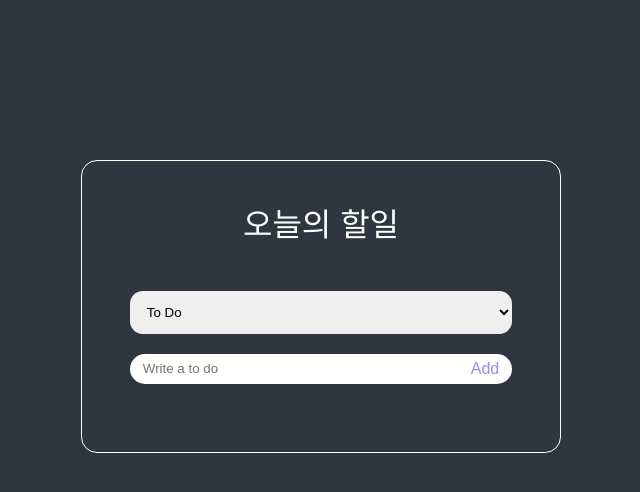
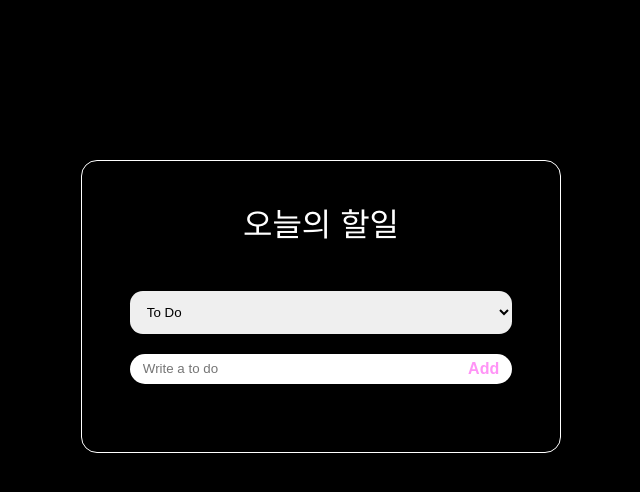
Before and after one commit to unidagit/todoList, a React (Create React App) app: page / in a window 1280 px wide. Shown: the top 492 px of the page, without its empty margins (319-959 px from the left). Built offline with nearby package versions, Linux system fonts and the light colour scheme.

Commit message:
style 수정

```diff
--- a/src/components/CreateToDo.tsx
+++ b/src/components/CreateToDo.tsx
@@ -24,8 +24,12 @@ const Button = styled.button`
   padding: 0.8rem;
   border: none;
   background-color: transparent;
-  color: ${(props) => props.theme.accentColor};
+  color: #ff94f6;
   font-size: 1rem;
+  font-weight: bold;
+  &:hover {
+    color: #fa10e6;
+  }
 `;
 
 interface IForm {
--- a/src/components/ToDo.tsx
+++ b/src/components/ToDo.tsx
@@ -28,8 +28,11 @@ const Button = styled.button`
   padding: 8px;
   border-radius: 0.5rem;
   border: none;
-  background-color: #fd87f3;
+  background-color: #ff94f6;
   margin: 5px 0 5px 5px;
+  &:hover {
+    background-color: #fa10e6;
+  }
 `;
 
 function ToDo({ text, category, id }: IToDo) {
--- a/src/styles/theme.ts
+++ b/src/styles/theme.ts
@@ -1,7 +1,7 @@
 import { DefaultTheme } from "styled-components";
 
 export const darkTheme: DefaultTheme = {
-  bgColor: "#2f3640",
+  bgColor: "black",
   textColor: "white",
   accentColor: "#9c88ff",
 };
```
